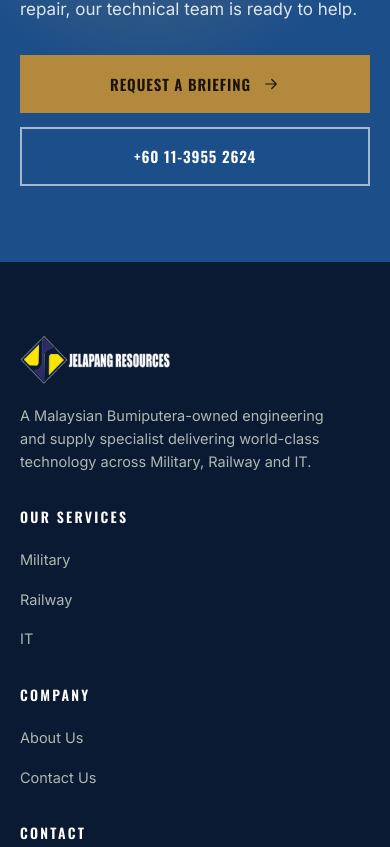
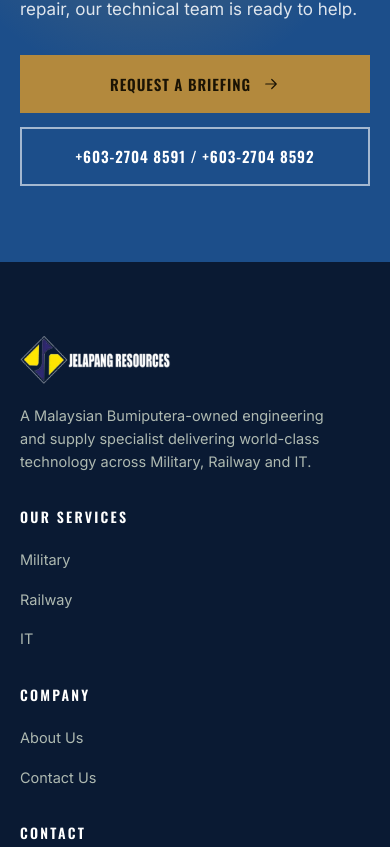
Before and after one commit to AqilMengdevelope/Jelapang-Resources-Nextjs, a Next.js app: page /it in a window 390 px wide. Shown: the part 1757-2604 px from the top of the page. Built offline with nearby package versions, Linux system fonts and the light colour scheme; no server answers.

Commit message:
Update business phone numbers
Replace contact numbers with:
  +603-2704 8591
  +603-2704 8592

Co-Authored-By: Claude Haiku 4.5 <noreply@anthropic.com>

```diff
--- a/app/contact/page.tsx
+++ b/app/contact/page.tsx
@@ -10,7 +10,7 @@ import { getSiteInfo } from "@/lib/wordpress";
 export const metadata: Metadata = {
   title: "Contact Us — Jelapang Resources",
   description:
-    "Get in touch with Jelapang Resources Sdn. Bhd. — Kuala Lumpur, Malaysia. Email info@jelapangresources.com or call +60 11-3955 2624.",
+    "Get in touch with Jelapang Resources Sdn. Bhd. — Kuala Lumpur, Malaysia. Email info@jelapangresources.com or call +603-2704 8591 or +603-2704 8592.",
 };
 
 export default async function ContactPage() {
--- a/data/site.ts
+++ b/data/site.ts
@@ -4,8 +4,8 @@ export const site = {
   name: "Jelapang Resources Sdn. Bhd.",
   regNo: "1405795-V",
   email: "info@jelapangresources.com",
-  phoneDisplay: "+60 11-3955 2624",
-  phoneHref: "tel:+601139552624",
+  phoneDisplay: "+603-2704 8591 / +603-2704 8592",
+  phoneHref: "tel:+60327048591",
   address:
     "T2A-17-06, 3 Towers, No. 296 Jalan Ampang, 50450 Kuala Lumpur, Malaysia",
   workshop:
```
